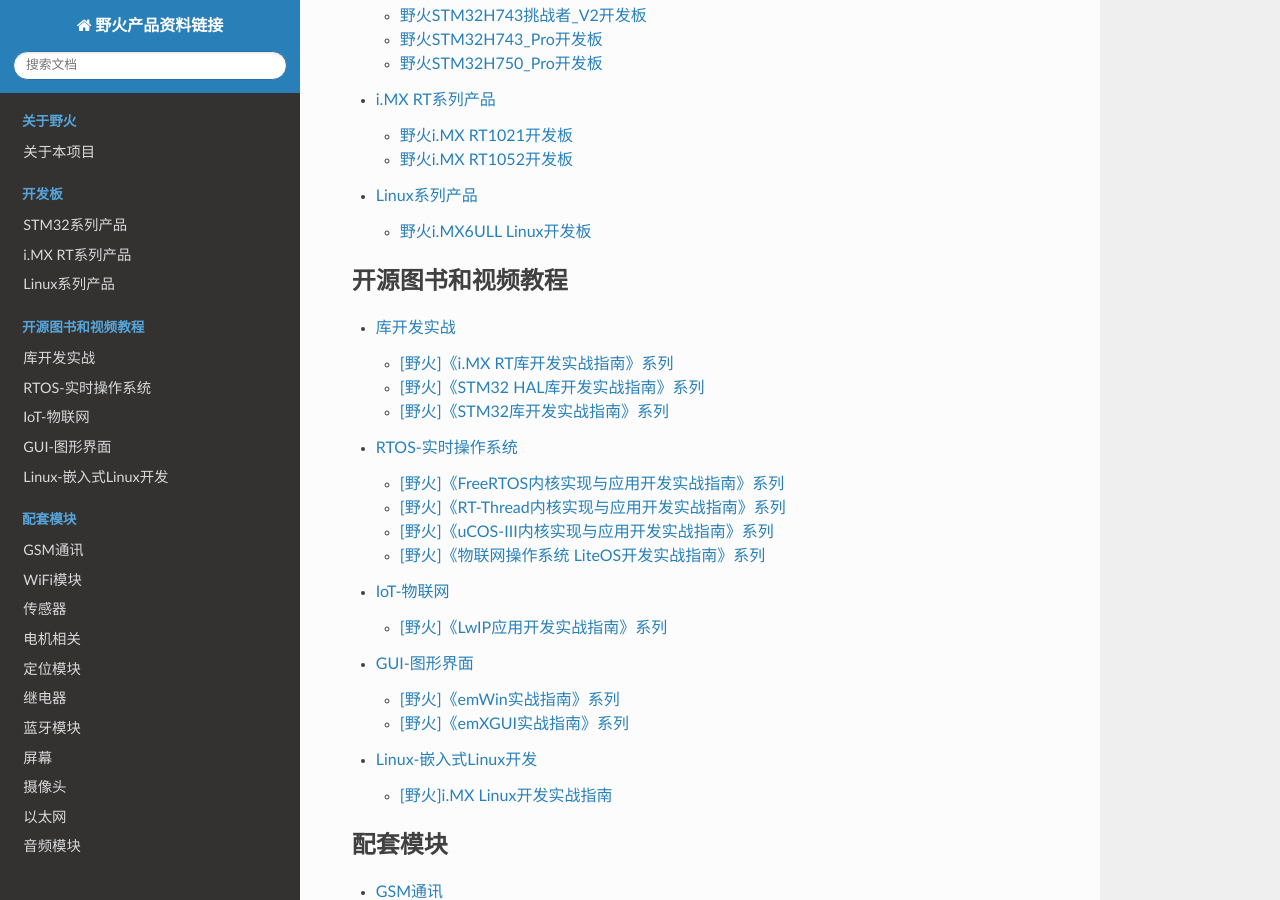
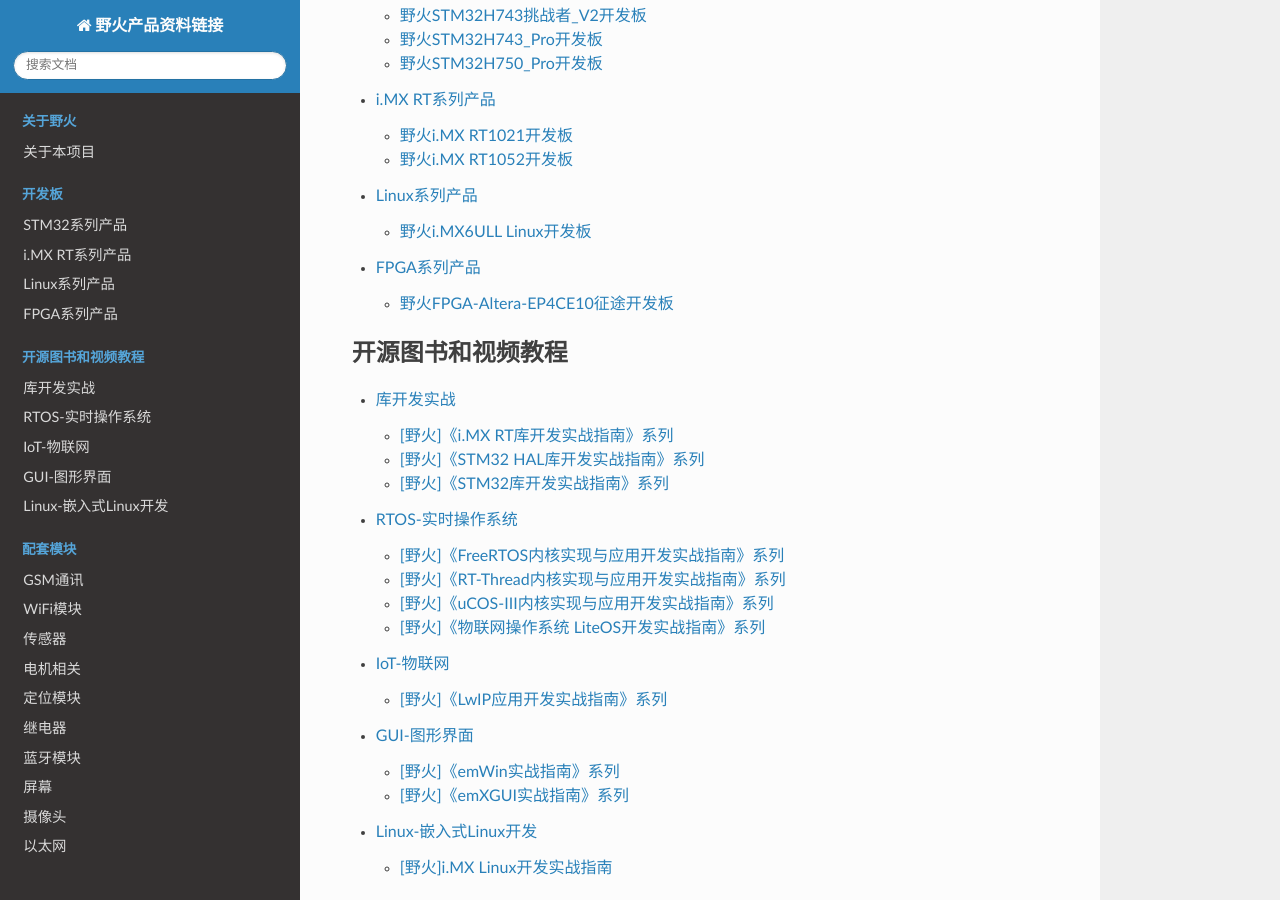
Before and after one commit to Embedfire/ebf_products, a Sphinx documentation site: the page built from documentation/index.rst, in a window 1280 px wide and 900 px high, scrolled down 632 px. Built offline with Sphinx 7.4.7 and the Read the Docs theme 2.0.0, drawn with Linux system fonts in a browser that asks for light colours; pages that are not in the unit, such as notebooks, are missing from menus; some of the changed lines change nothing that is shown.

Commit message:
添加FPGA 征途 描述

```diff
--- /dev/null
+++ b/documentation/fpga/ebf_altera-ep4ce10.rst
@@ -0,0 +1,38 @@
+
+野火FPGA-Altera-EP4CE10征途开发板
+=====================
+
+资料下载链接
+------------
+
+野火i.MX RT1052开发板配套资料，适用于：
+
+1. 【Altera-EP4CE10_征途_Pro_开发板】
+#. 【Altera-EP4CE10_征途_Mini_开发板】
+
+
+-  EP4CE10开发板【资料盘】-百度云
+-  链接：https://pan.baidu.com/s/1ILCmt09vW6oIv8KokJjSLg
+-  提取码：gvx2
+
+
+-  EP4CE10开发板【视频盘】-百度云
+-  链接：https://pan.baidu.com/s/1TQa9JR74-q6mpsPExg01DA
+-  提取码：2zpv
+
+
+产品图片
+--------
+
+Altera-EP4CE10_征途_Pro_开发板
+~~~~~~~~~~~~~~~~~~~~~~~~~~~~
+
+.. figure:: media/ep4ce10/ebf_altera_pro.jpg
+   :alt: Altera-EP4CE10_征途_Pro_开发板
+
+
+Altera-EP4CE10_征途_Mini_开发板
+~~~~~~~~~~~~~~~~~~~~~~~~~
+
+.. figure:: media/ep4ce10/ebf_altera_mini.jpg
+   :alt: Altera-EP4CE10_征途_Mini_开发板
--- /dev/null
+++ b/documentation/fpga/index.rst
@@ -0,0 +1,13 @@
+
+.. 野火产品资料链接 documentation master file, created by
+   sphinx-quickstart on Sat Nov 16 02:47:04 2019.
+   You can adapt this file completely to your liking, but it should at least
+   contain the root `toctree` directive.
+
+FPGA系列产品
+============================================
+
+.. toctree::
+   :maxdepth: 1
+
+   ebf_altera-ep4ce10
--- a/documentation/index.rst
+++ b/documentation/index.rst
@@ -21,6 +21,7 @@
    stm32/index
    i.mx-rt/index
    linux/index
+   fpga/index
 
 .. toctree::
    :maxdepth: 2
```
Also changed, not shown: documentation/fpga/media/ep4ce10/ebf_altera_mini.jpg (added), documentation/fpga/media/ep4ce10/ebf_altera_pro.jpg (added).
